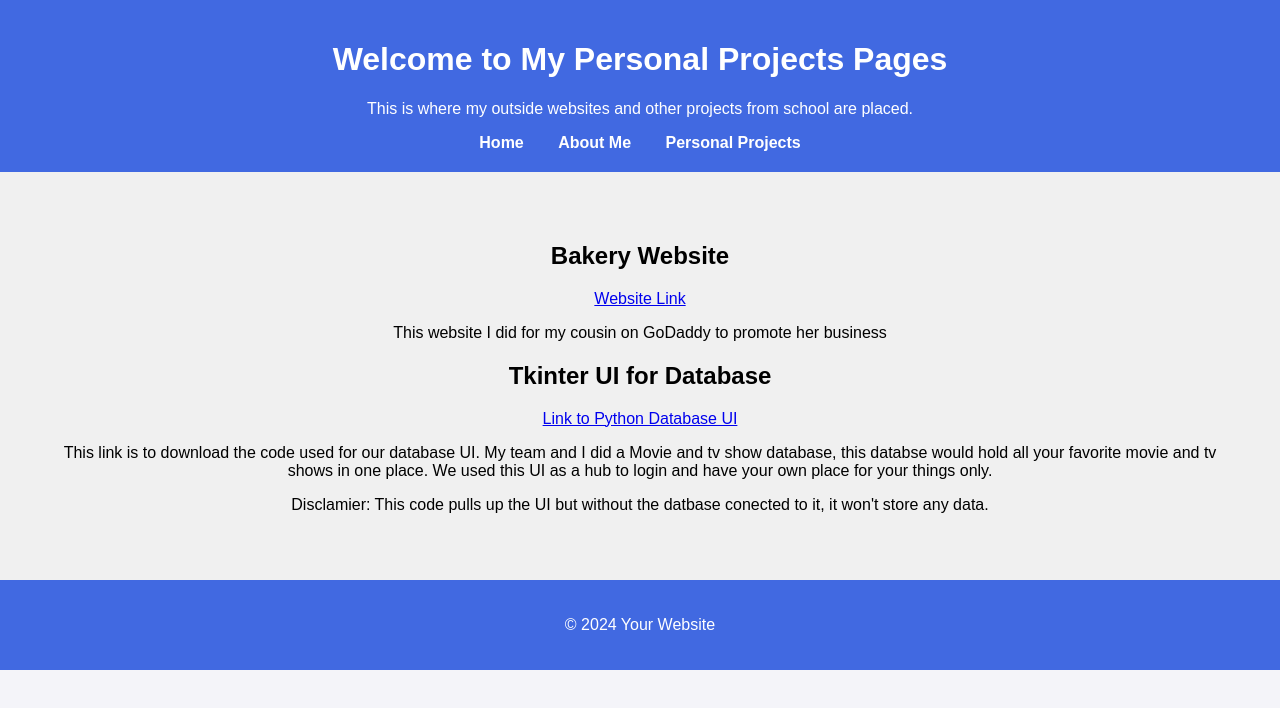
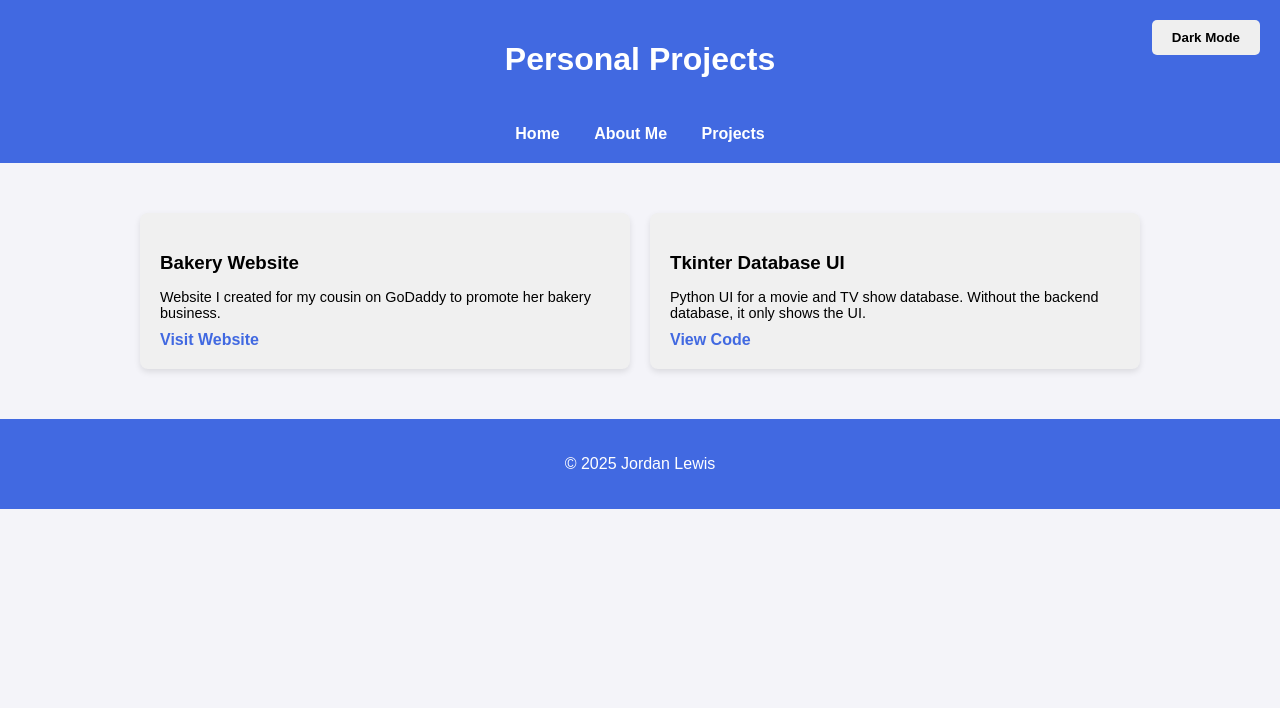
Before and after one commit to Jordan-Builds/JordanDevHub, a website: page personalProjects.html in a window 1280 px wide. Drawn offline with Linux system fonts and the light colour scheme.

Commit message:
working on website

```diff
--- a/personalProjects.html
+++ b/personalProjects.html
@@ -3,87 +3,98 @@
 <head>
 <meta charset="UTF-8">
 <meta name="viewport" content="width=device-width, initial-scale=1.0">
-    <title>Perosnal Projects</title>
+<title>Projects - Jordan Lewis</title>
 <style>
-        body {
-            font-family: Arial, sans-serif;
-            margin: 0;
-            padding: 0;
-            background-color: #f4f4f9;
-            color: black;
-        }
+    body { font-family: Arial, sans-serif; margin:0; padding:0; scroll-behavior: smooth; transition: background 0.3s, color 0.3s; }
+    body.light { background: #f4f4f9; color: black; }
+    body.dark { background: #1c1c1c; color: #f4f4f9; }
 
-        header {
-            background-color: #4169E1;
-            color: white;
-            padding: 20px;
-            text-align: center;
-        }
+    header { padding: 20px; text-align: center; transition: background 0.3s; }
+    body.light header { background: #4169E1; color: white; }
+    body.dark header { background: #000; color: #f4f4f9; }
 
-        nav ul {
-            list-style: none;
-            padding: 0;
-            margin: 0;
-            text-align: center;
-        }
+    nav ul { list-style: none; margin:0; padding:0; text-align:center; }
+    nav ul li { display:inline; margin:0 15px; }
+    nav ul li a { text-decoration:none; font-weight:bold; transition: color 0.3s; }
+    body.light nav ul li a { color:white; }
+    body.dark nav ul li a { color:#f4f4f9; }
+    nav ul li a:hover { text-decoration:underline; }
 
-        nav ul li {
-            display: inline;
-            margin: 0 15px;
-        }
+    section { padding:50px; max-width:1000px; margin:auto; }
 
-        nav ul li a {
-            color: white;
-            text-decoration: none;
-            font-weight: bold;
-        }
+    .projects { display:grid; grid-template-columns:repeat(auto-fit, minmax(250px,1fr)); gap:20px; }
+    .project-card { background:#f0f0f0; padding:20px; border-radius:8px; box-shadow:0 3px 6px rgba(0,0,0,0.1); transition: transform 0.3s, background 0.3s; }
+    body.dark .project-card { background: #333; color: #f4f4f9; }
+    .project-card:hover { transform: translateY(-5px); }
+    .project-card h3 { margin-bottom:10px; }
+    .project-card p { font-size:0.9rem; margin-bottom:10px; }
+    .project-card a { text-decoration:none; color:#4169E1; font-weight:bold; transition: color 0.3s; }
+    body.dark .project-card a { color: #87CEFA; }
+    .project-card a:hover { text-decoration: underline; }
 
-        section {
-            padding: 50px;
-            text-align: center;
-        }
+    .toggle-btn { position: fixed; top: 20px; right: 20px; padding: 10px 20px; border: none; border-radius: 5px; cursor: pointer; font-weight: bold; }
 
-        .intro {
-            background-color: #f0f0f0;
-        }
+    footer { padding: 20px; text-align: center; transition: background 0.3s; }
+    body.light footer { background: #4169E1; color: white; }
+    body.dark footer { background: #000; color: #f4f4f9; }
 
-        .intro h2 {
-            font-size: 2rem;
-        }
-
-        footer {
-            background-color: #4169E1;
-            color: white;
-            padding: 20px;
-            text-align: center;
-        }
+    #typewriter { min-height: 2em; margin-bottom: 20px; }
 </style>
 </head>
-<body>
+<body class="light">
+
 <header>
-        <h1>Welcome to My Personal Projects Pages</h1>
-        <p>This is where my outside websites and other projects from school are placed.</p>
+    <h1 id="typewriter"></h1>
     <nav>
         <ul>
             <li><a href="index.html">Home</a></li>
             <li><a href="about.html">About Me</a></li>
-                <li><a href="personalProjects.html">Personal Projects</a></li>
+            <li><a href="personalProjects.html">Projects</a></li>
         </ul>
     </nav>
 </header>
-    <section class="intro">
 
-        <h1>Bakery Website</h1>
-        <p><a href="https://christinespatisseries.com/">Website Link</a></p>
-        <p>This website I did for my cousin on GoDaddy to promote her business</p>
+<button class="toggle-btn" onclick="toggleDarkMode()">Dark Mode</button>
 
-        <h1>Tkinter UI for Database</h1>
-        <p><a href="movieDB.py">Link to Python Database UI</a></p>
-        <p>This link is to download the code used for our database UI. My team and I did a Movie and tv show database, this databse would hold all your favorite movie and tv shows in one place. We used this UI as a hub to login and have your own place for your things only.</p>
-        <p>Disclamier: This code pulls up the UI but without the datbase conected to it, it won't store any data.</p>
+<section class="projects">
+    <div class="project-card">
+        <h3>Bakery Website</h3>
+        <p>Website I created for my cousin on GoDaddy to promote her bakery business.</p>
+        <a href="https://christinespatisseries.com/" target="_blank">Visit Website</a>
+    </div>
+    <div class="project-card">
+        <h3>Tkinter Database UI</h3>
+        <p>Python UI for a movie and TV show database. Without the backend database, it only shows the UI.</p>
+        <a href="movieDB.py">View Code</a>
+    </div>
 </section>
+
 <footer>
-        <p>&copy; 2024 Your Website</p>
+    <p>&copy; 2025 Jordan Lewis</p>
 </footer>
+
+<script>
+    // Dark Mode
+    function toggleDarkMode() {
+        document.body.classList.toggle('dark');
+        document.body.classList.toggle('light');
+        document.querySelector('.toggle-btn').textContent = document.body.classList.contains('dark') ? 'Light Mode' : 'Dark Mode';
+    }
+
+    // Typewriter Effect for H1
+    const text = "Personal Projects";
+    const typewriterElement = document.getElementById("typewriter");
+    let index = 0;
+
+    function typeWriter() {
+        if(index < text.length){
+            typewriterElement.textContent += text.charAt(index);
+            index++;
+            setTimeout(typeWriter, 100);
+        }
+    }
+    typeWriter();
+</script>
+
 </body>
 </html>
```
Also changed, not shown: about.html (+71 -56 lines), index.html (+66 -62 lines). Lines whose indentation alone changed are shown as unchanged.
